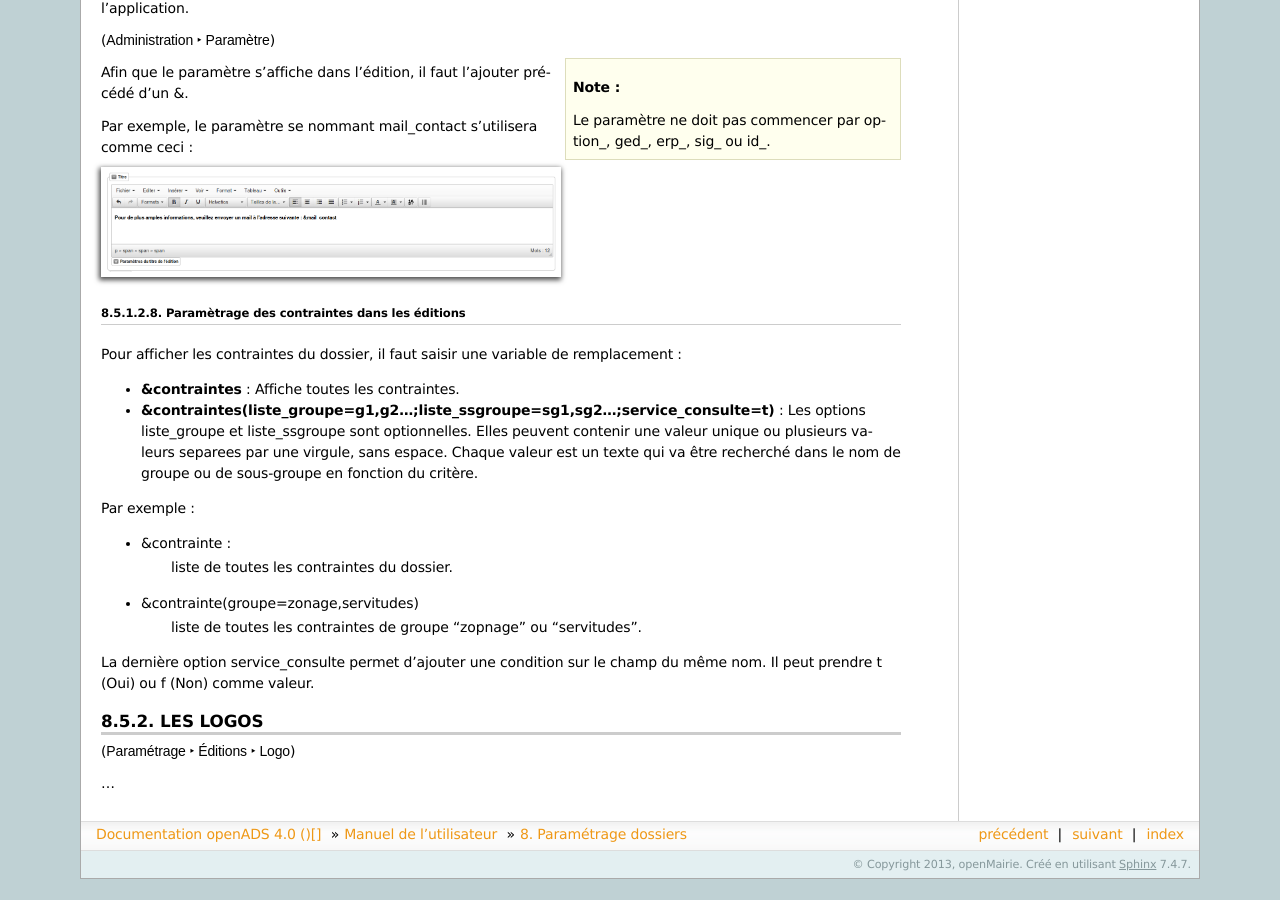
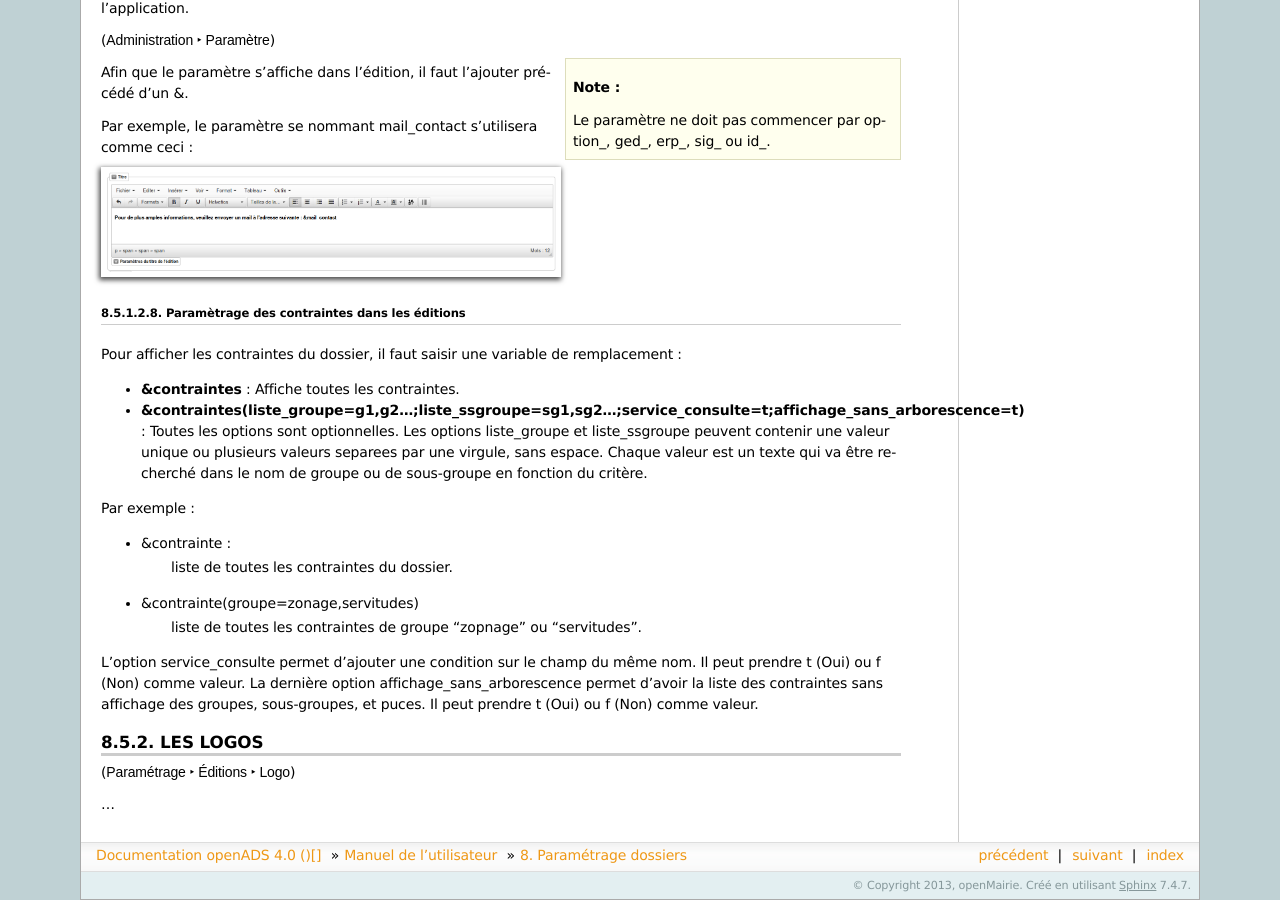
Before and after one commit to mpavaux/openads-documentation, a Sphinx documentation site: the page built from source/manuel_utilisateur/parametrage_dossier.rst, in a window 1280 px wide and 900 px high, scrolled down 23138 px. Built offline with Sphinx 7.4.7, drawn with Linux system fonts in a browser that asks for light colours; before the commit the page ends 24017 px from its top, so only the background shows below that.

Commit message:
Update parametrage_dossier.rst

```diff
--- a/source/manuel_utilisateur/parametrage_dossier.rst
+++ b/source/manuel_utilisateur/parametrage_dossier.rst
@@ -1166,7 +1166,7 @@
 
 * **&contraintes** : Affiche toutes les contraintes.
 
-* **&contraintes(liste_groupe=g1,g2...;liste_ssgroupe=sg1,sg2...;service_consulte=t)** : Les options liste_groupe et liste_ssgroupe sont optionnelles. Elles peuvent contenir une valeur unique ou plusieurs valeurs separees par une virgule, sans espace. Chaque valeur est un texte qui va être recherché dans le nom de groupe ou de sous-groupe en fonction du critère.
+* **&contraintes(liste_groupe=g1,g2...;liste_ssgroupe=sg1,sg2...;service_consulte=t;affichage_sans_arborescence=t)** : Toutes les options sont optionnelles. Les options liste_groupe et liste_ssgroupe peuvent contenir une valeur unique ou plusieurs valeurs separees par une virgule, sans espace. Chaque valeur est un texte qui va être recherché dans le nom de groupe ou de sous-groupe en fonction du critère.
 
 Par exemple :
 
@@ -1176,7 +1176,8 @@
 - &contrainte(groupe=zonage,servitudes)
     liste de toutes les contraintes de groupe 'zopnage' ou 'servitudes'.
 
-La dernière option service_consulte permet d'ajouter une condition sur le champ du même nom. Il peut prendre t (Oui) ou f (Non) comme valeur.
+L'option service_consulte permet d'ajouter une condition sur le champ du même nom. Il peut prendre t (Oui) ou f (Non) comme valeur.
+La dernière option affichage_sans_arborescence permet d'avoir la liste des contraintes sans affichage des groupes, sous-groupes, et puces. Il peut prendre t (Oui) ou f (Non) comme valeur.
 
 =========
 Les logos
```
